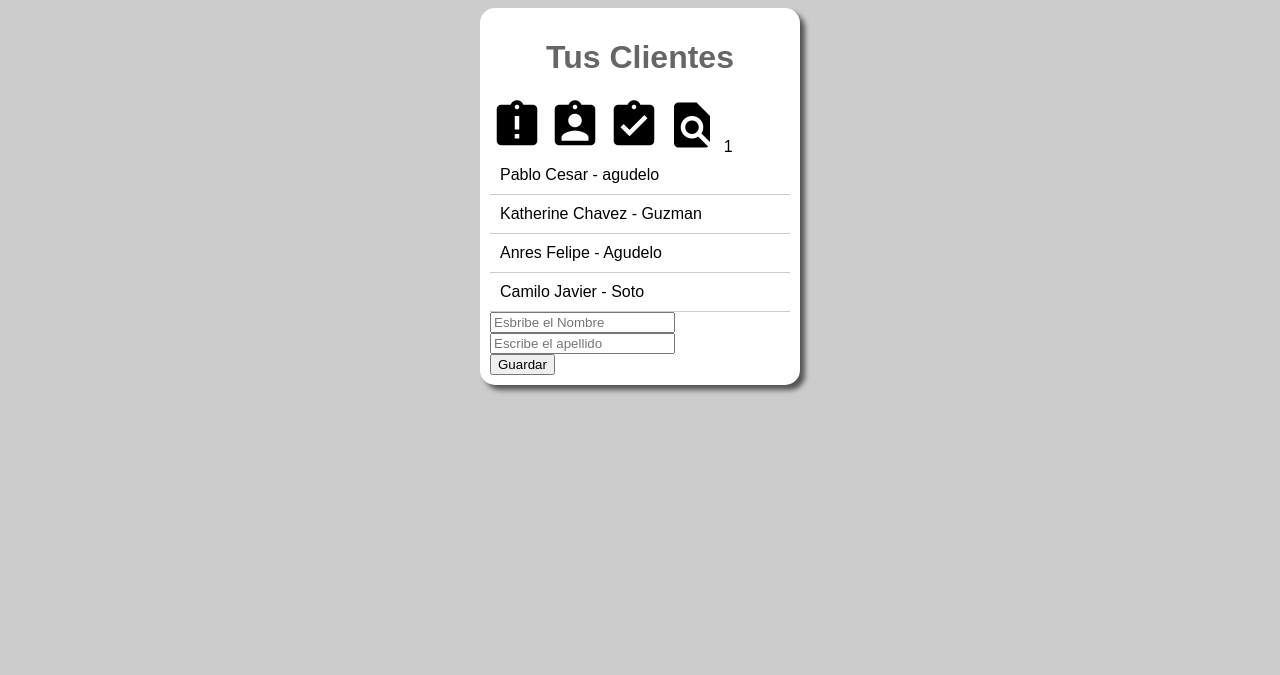
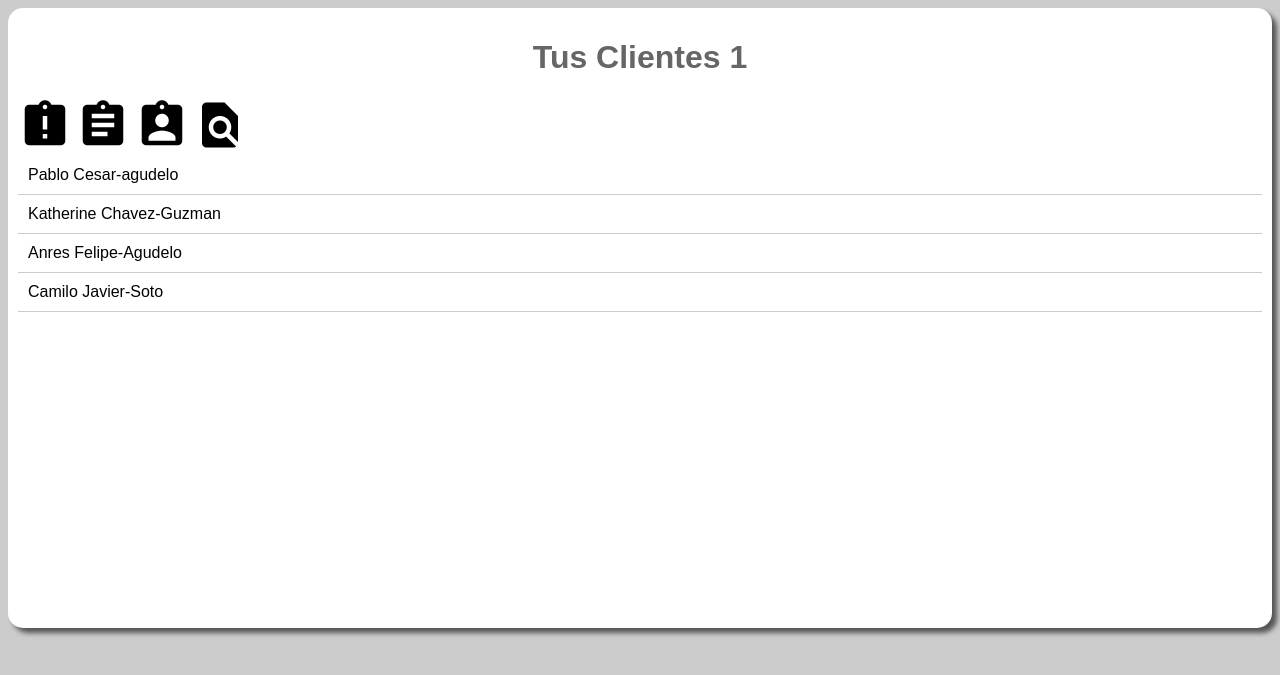
Before and after one commit to pcagudelo/server-clientes, a Node server app: page / in a window 1280 px wide. Shown: the top 675 px of the page. Run offline with Node 20, Linux system fonts and the light colour scheme.

Commit message:
guardando

```diff
--- a/public/index.html
+++ b/public/index.html
@@ -12,54 +12,45 @@
         <div class="aplicacion" ng-controller="ControlPanel as panel">
 
                 <div class="cabecera">
-                    <h1>Tus Clientes </h1>
-                    <a href="" ng-click="panel.tab=1)"><img src="images/ic_assignment_late_black_36dp.png" /></a>
-                    <a href="" ng-click="panel.tab=2"><img src=images/ic_assignment_ind_black_36dp.png /></a>
-                    <a href="" ng-click="panel.tab=3"><img src="images/ic_assignment_turned_in_black_36dp.png" /></a>
-                    <a href="" ng-click="panel.tab=4"><img src="images/ic_find_in_page_black_36dp.png" /></a>
-                     {{panel.tab}}
+                    <h1>Tus Clientes {{panel.tab}} </h1>
+                    <a href="" ng-click="panel.SelectTab(1)"><img ng-src="{{panel.imagenes.alerta}}" /></a>
+                    <a href="" ng-click="panel.SelectTab(2)"><img src=images/ic_assignment_black_36dp.png /></a>
+                    <a href="" ng-click="panel.SelectTab(3)"><img src="images/ic_assignment_ind_black_36dp.png" /></a>
+                    <a href="" ng-click="panel.SelectTab(4)"><img src="images/ic_find_in_page_black_36dp.png" /></a>
 
                  </div>
 
+                 <div class=""  ng-controller="ClientesLista as lista" ng-show="panel.tab === 1">
 
-                     <div class=""  ng-controller="ClientesLista as lista" ng-show="panel.tab === 1">
                          <div class="cliente" ng-repeat="cliente in lista.clientes">
-                            {{cliente.nombre}} - {{cliente.apellido}}
-
+                         {{cliente.nombre}}-{{cliente.apellido}}
                          </div>
-                     </div >
-                     <div ng-show="panel.tab === 2">
-                         <h4>Terminaciones de susbs</h4>
                 </div>
 
-                     <div ng-show="panel.tab === 3">
+                 <div ng-show="panel.tab === 2"><h4>Terminaciones de susbs</h4> </div>
+
+                     <div ng-show="panel.tab === 3" >
+
                          <h4>Creacion de usuarios</h4>
-                     </div>
 
-                     <div ng-show="panel.tab === 4">
-                     <h4>Busqueda de usuarios</h4>
+                          <form name="nuevouser" ng-controller="NuevoCliente as nCli">
+                              <div></div>
+
+
+                              <a>Nombre:{{nCli.nuevocliente.nombre}}</a><br/>
+                              <a>apellido:{{nCli.nuevo.cliente.apellido}}</a>
+                                <br/>
+                             <input type="text" placeholder="Esbribe el Nombre" name="nombre_cliente"  ng-model="nCli.nuevocliente.nombre"/>
+                             <input type="text" placeholder="Escribe el apellido" name="apellido_cliente" ng-model="nCli.nuevo.cliente.apellido"/><br/>
+                             <button ng-submit="nCli.addCliente(useradd)"> Guardar</button>
+                       </form>
                   </div>
 
 
-
-
-
-                <div class="pie">
-               <input type="text" placeholder="Esbribe el Nombre"name="nombre_cliente"  ng-model="nuevo.cliente.nombre"/>
-                                <br/>
-                <input type="text" placeholder="Escribe el apellido" name="apellido_cliente" ng-model="nuevo.cliente.apellido"/>
-                                <br/>
-                <button>Guardar</button>
-
+                     <div ng-show="panel.tab === 4"><h4>Busqueda de usuarios</h4></div>
 
          </div>
-
-        </div>
-
-
-
         <script src="javascripts/angular.min.js"></script>
         <script src="javascripts/aplicacion.js"></script>
-
     </body>
 </html>
--- a/public/javascripts/aplicacion.js
+++ b/public/javascripts/aplicacion.js
@@ -1,17 +1,22 @@
-(function()
-
- {
-
-
-
-var app= angular.module('ControlClientes',[]);
+(function() { var app= angular.module('ControlClientes',[]);
 
 
 app.controller('ControlPanel',function()
                 {
 
                     this.tab=1;
+                    this.SelectTab = function(stab){  this.tab=stab; };
 
+                    this.imagenes={
+                                   alerta:"images/ic_assignment_late_black_36dp.png",
+                                   chulo:"images/ic_assignment_turned_in_black_36dp.png",
+                                   menu:"images/ic_dashboard_black_36dp.png",
+                                   usuario:"images/ic_assignment_ind_black_36dp.png",
+                                   tablilla:"images/ic_assignment_black_36dp.png",
+                                   buscar:"images/ic_find_in_page_black_36dp.png",
+                                   like:"images/ic_thumb_up_black_18dp.png",
+                                   unlike:"images/ic_thumb_down_black_18dp.png"
+                                  };
  });
 
 app.controller('ClientesLista', function ()
@@ -24,7 +29,14 @@ app.controller('ClientesLista', function ()
                                 ];
   });
 
+app.controller('NuevoCliente',function(){
 
+    this.nuevocliente={};
+    this.addCliente= function(useradd){
+                                        useradd.nuevocliente.push(this.nuevocliente);
+                                      };
+
+                });
 
 
 
--- a/public/stylesheets/style.css
+++ b/public/stylesheets/style.css
@@ -10,22 +10,21 @@ h1{text-align: center;
 
 }
 .aplicacion{
-
-    width: 100%;
-    max-width: 300px;
+    max-width: 100%;
+    min-width: 300px;
+    max-height: 100%;
+    min-height: 600px;
     margin: 0 auto;
     box-shadow: 5px 5px 5px #555;
     background: #fff;
     border-radius: 15px;
     padding: 10px;
-
 }
 
 .cuerpo{
+        height:400px;
 
-    height:400px;
-
-}
+        }
 .cliente{
 
     border-bottom: thin solid #ccc;
```
Lines whose indentation alone changed are shown as unchanged.
